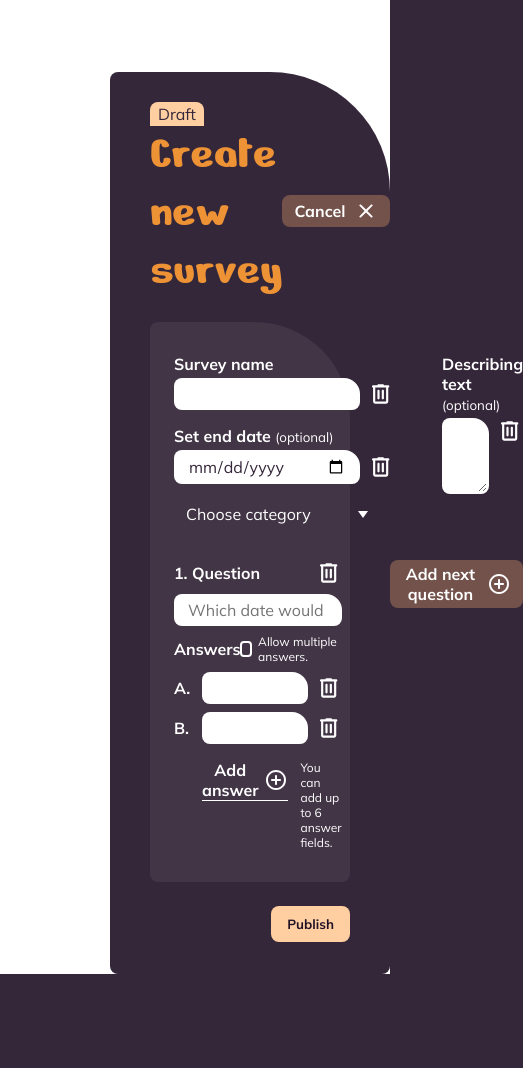
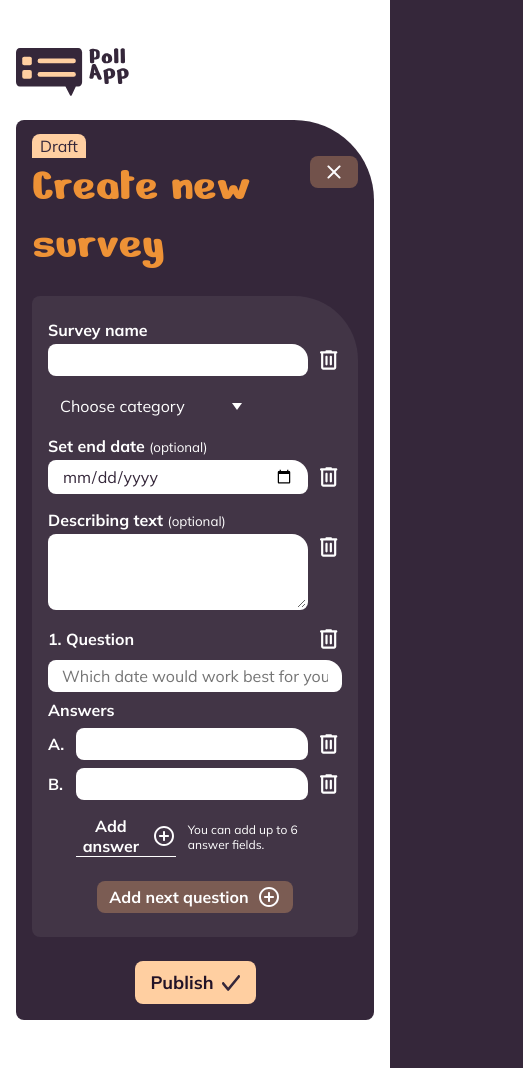
Before and after one commit to KevinEberheim/PollApp, an Angular app: page /create in a window 390 px wide. Shown: the whole page, 523 px wide, since content can reach past the window. Before the commit the page ends 974 px from the top, so only its background shows below. Built offline with nearby package versions, Linux system fonts and the light colour scheme.

Commit message:
add mobile version for create survey
change breakpoint to 1030px

```diff
--- a/src/app/create-survey/create-survey.html
+++ b/src/app/create-survey/create-survey.html
@@ -1,9 +1,14 @@
 <div class="content">
+    <a routerLink="/" class="logo" aria-label="Poll App">
+        <img src="/images/Survey_View_Logo.svg" alt="Poll App" />
+    </a>
     <main class="page">
         <span class="draft">Draft</span>
         <div class="head">
             <h1>Create new survey</h1>
-        <a routerLink="/" class="btn-brown">Cancel <img src="icons/close.svg" alt="" /></a>
+            <a routerLink="/" class="btn-brown cancel">
+                <span class="label">Cancel</span> <img src="/icons/close.svg" alt="" />
+            </a>
         </div>
 
         <form id="survey-form" class="panel" [formGroup]="form" (ngSubmit)="publish()">
@@ -82,7 +87,8 @@
                 </div>
                 }
                 <div class="add-question">
-                @if (questions.length < maxQuestions) { <button type="button" class="btn-brown" (click)="addQuestion()">
+                    @if (questions.length < maxQuestions) { <button type="button" class="btn-brown"
+                        (click)="addQuestion()">
                         Add next question <img src="icons/plus.svg" alt="" />
                         </button>
                         }
@@ -98,7 +104,9 @@
             @if (error()) {
             <p class="message">{{ error() }}</p>
             }
-        <button type="submit" form="survey-form" class="btn-primary" [disabled]="saving()">Publish</button>
+            <button type="submit" form="survey-form" class="btn-primary" [disabled]="saving()">
+                Publish <img class="check" src="/icons/check.svg" alt="" />
+            </button>
         </div>
 
         <dialog #toast class="toast" (close)="leave()">
--- a/src/app/create-survey/create-survey.scss
+++ b/src/app/create-survey/create-survey.scss
@@ -7,7 +7,7 @@
 .content {
   max-width: 1440px;
   margin: 0 auto;
-  padding: 72px 0 0 110px;
+  padding: 72px 16px 0 110px;
 }
 
 .page {
@@ -64,34 +64,81 @@
   background: var(--panel-bg);
   border-radius: 8px 96px 8px 8px;
 }
-.name { grid-area: name; }
-.desc { grid-area: desc; }
-.meta { grid-area: meta; display: flex; flex-wrap: wrap; justify-content: space-between; align-items: flex-start; gap: 16px; }
-.date { width: 220px; }
-.questions { grid-area: questions; display: grid; grid-template-columns: 1fr 1fr; gap: 24px 48px; margin-top: 16px; }
-.add-question { align-self: start; }
+
+.name {
+  grid-area: name;
+}
+
+.desc {
+  grid-area: desc;
+}
+
+.meta {
+  grid-area: meta;
+  display: flex;
+  flex-wrap: wrap;
+  justify-content: space-between;
+  align-items: flex-start;
+  gap: 16px;
+}
+
+.date {
+  width: 220px;
+}
+
+.questions {
+  grid-area: questions;
+  display: grid;
+  grid-template-columns: 1fr 1fr;
+  gap: 24px 48px;
+  margin-top: 16px;
+}
+
+.add-question {
+  align-self: start;
+}
+
 .add-row {
   display: flex;
   justify-content: space-between;
   align-items: center;
   gap: 12px;
 }
-.hint { font-size: 12px; font-weight: 400; }
 
-label, .a-head span { font-weight: 700; font-size: var(--fs-text); }
-small { font-weight: 400; }
+.hint {
+  font-size: 12px;
+  font-weight: 400;
+}
 
-.name > label,
-.desc > label,
-.date > label {
+label,
+.a-head span {
+  font-weight: 700;
+  font-size: var(--fs-text);
+}
+
+small {
+  font-weight: 400;
+}
+
+.name>label,
+.desc>label,
+.date>label {
   display: block;
   margin-bottom: 4px;
 }
 
-.row { display: flex; align-items: center; gap: 8px; }
-.desc .row { align-items: flex-start; }
+.row {
+  display: flex;
+  align-items: center;
+  gap: 8px;
+}
 
-input:not([type='checkbox']), textarea {
+.desc .row {
+  align-items: flex-start;
+}
+
+input:not([type='checkbox']),
+textarea {
   width: 100%;
   padding: 4px 12px;
   border: 2px solid transparent;
@@ -101,8 +148,15 @@ input:not([type='checkbox']), textarea {
   font-family: var(--font-text);
   font-size: var(--fs-text);
 }
-textarea { min-height: 76px; resize: vertical; }
-.invalid { border-color: var(--orange-primary) !important; }
+
+textarea {
+  min-height: 76px;
+  resize: vertical;
+}
+
+.invalid {
+  border-color: var(--orange-primary) !important;
+}
 
 input:not([type='checkbox']):focus,
 textarea:focus {
@@ -110,13 +164,38 @@ textarea:focus {
   outline: none;
 }
 
-.question { display: flex; flex-direction: column; gap: 8px; }
-.q-head, .a-head { display: flex; justify-content: space-between; align-items: center; }
-.check { display: flex; align-items: center; gap: 6px; font-weight: 400; font-size: 12px; }
-.letter { min-width: 20px; font-weight: 700; }
-.answer { margin-bottom: 8px; }
+.question {
+  display: flex;
+  flex-direction: column;
+  gap: 8px;
+}
 
-.icon, .link {
+.q-head,
+.a-head {
+  display: flex;
+  justify-content: space-between;
+  align-items: center;
+}
+
+.check {
+  display: flex;
+  align-items: center;
+  gap: 6px;
+  font-weight: 400;
+  font-size: 12px;
+}
+
+.letter {
+  min-width: 20px;
+  font-weight: 700;
+}
+
+.answer {
+  margin-bottom: 8px;
+}
+
+.icon,
+.link {
   display: inline-flex;
   align-items: center;
   gap: 6px;
@@ -126,6 +205,7 @@ textarea:focus {
   font-family: var(--font-text);
   cursor: pointer;
 }
+
 .link {
   align-self: flex-start;
   margin-left: 28px;
@@ -141,8 +221,16 @@ textarea:focus {
   gap: 16px;
   margin-top: 24px;
 }
-.message { color: var(--orange-primary); font-size: var(--fs-text); }
-.btn-primary:disabled { opacity: 0.6; cursor: default; }
+
+.message {
+  color: var(--orange-primary);
+  font-size: var(--fs-text);
+}
+
+.btn-primary:disabled {
+  opacity: 0.6;
+  cursor: default;
+}
 
 .toast {
   margin: auto;
@@ -160,11 +248,139 @@ textarea:focus {
     gap: 16px;
     animation: rise 0.3s ease both;
   }
-  &::backdrop { background: var(--overlay); }
-  button { border: none; background: transparent; cursor: pointer; }
+
+  &::backdrop {
+    background: var(--overlay);
+  }
+
+  button {
+    border: none;
+    background: transparent;
+    cursor: pointer;
+  }
 }
 
 @keyframes rise {
-  from { opacity: 0; transform: translateY(16px); }
-  to { opacity: 1; transform: none; }
+  from {
+    opacity: 0;
+    transform: translateY(16px);
+  }
+
+  to {
+    opacity: 1;
+    transform: none;
+  }
 }
+
+.logo,
+.check {
+  display: none;
+}
+
+@media (max-width: 1030px) {
+  .content {
+    padding: 48px 16px;
+  }
+
+  .logo {
+    display: inline-block;
+    margin-bottom: 24px;
+    line-height: 0;
+  }
+
+  .logo img {
+    height: 48px;
+    width: auto;
+  }
+
+  .page {
+    padding: 16px;
+    border-radius: 8px 80px 8px 8px;
+  }
+
+  .head {
+    align-items: flex-start;
+  }
+
+  .head h1 {
+    font-size: 48px;
+  }
+
+  .cancel .label {
+    display: none;
+  }
+
+  .panel {
+    display: flex;
+    flex-direction: column;
+    gap: 16px;
+    padding: 24px 16px;
+    border-radius: 8px 64px 8px 8px;
+  }
+
+  .date {
+    width: 100%;
+  }
+
+  .meta app-category-select {
+    order: -1;
+  }
+
+  .panel {
+    .name {
+      order: 1;
+    }
+
+    .meta {
+      order: 2;
+      display: contents;
+    }
+
+    .desc {
+      order: 4;
+    }
+
+    .questions {
+      order: 5;
+    }
+
+    .add-question {
+      order: 6;
+    }
+  }
+
+  .meta app-category-select {
+    order: 2;
+  }
+
+  .meta .date {
+    order: 3;
+  }
+
+  .questions {
+    display: flex;
+    flex-direction: column;
+    gap: 24px;
+    margin-top: 0;
+  }
+
+  .add-question {
+    align-self: center;
+  }
+
+  .foot {
+    justify-content: center;
+  }
+
+  .btn-primary {
+    display: inline-flex;
+    align-items: center;
+    gap: 8px;
+    font-size: 18px;
+    font-weight: 700;
+  }
+
+  .btn-primary .check {
+    display: inline-block;
+  }
+}
--- a/src/app/home/home.scss
+++ b/src/app/home/home.scss
@@ -162,7 +162,7 @@
     filter: invert(1);
 }
 
-@media (max-width: 600px) {
+@media (max-width: 1030px) {
     .logo {
         margin-bottom: 24px;
     }
--- a/src/app/survey-view/survey-view.scss
+++ b/src/app/survey-view/survey-view.scss
@@ -231,7 +231,7 @@ h1 {
   display: none;
 }
 
-@media (max-width: 600px) {
+@media (max-width: 1030px) {
   .content {
     padding: 48px 0;
   }
```
Lines whose indentation alone changed are shown as unchanged.
